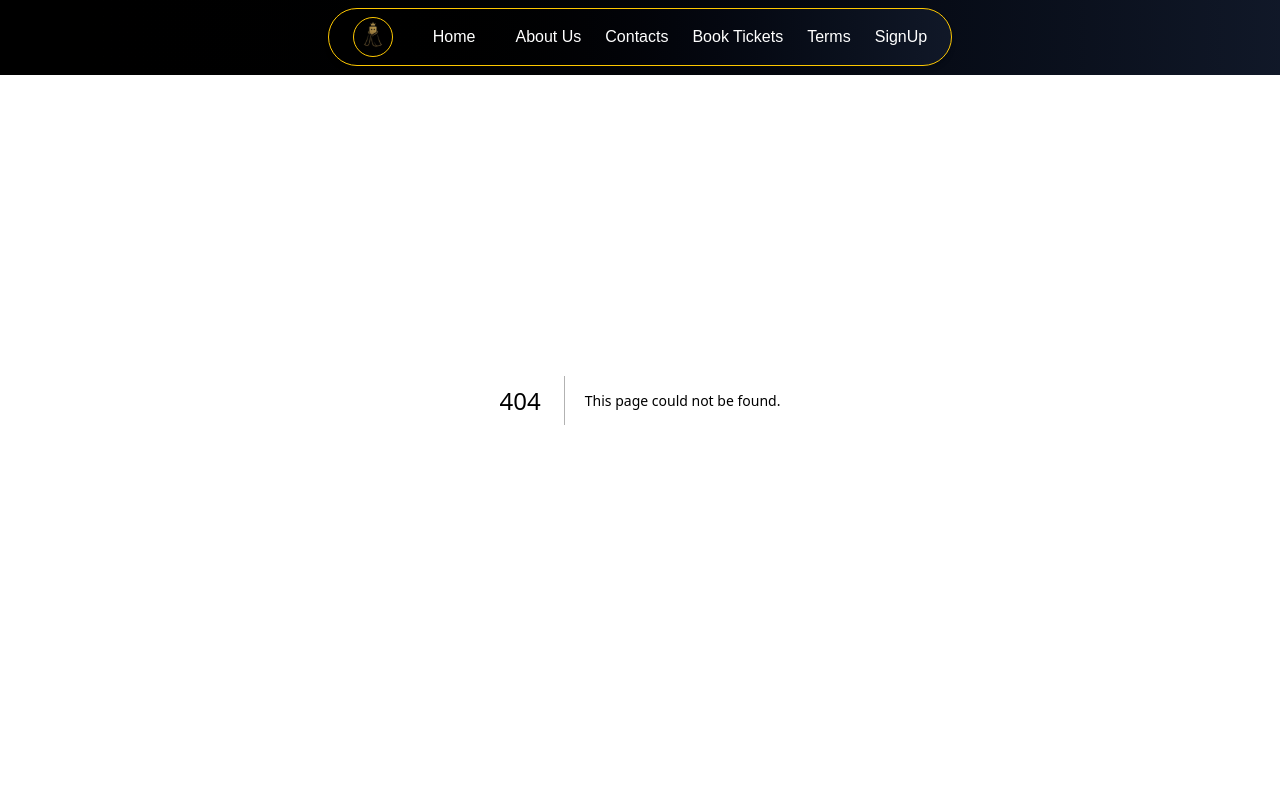
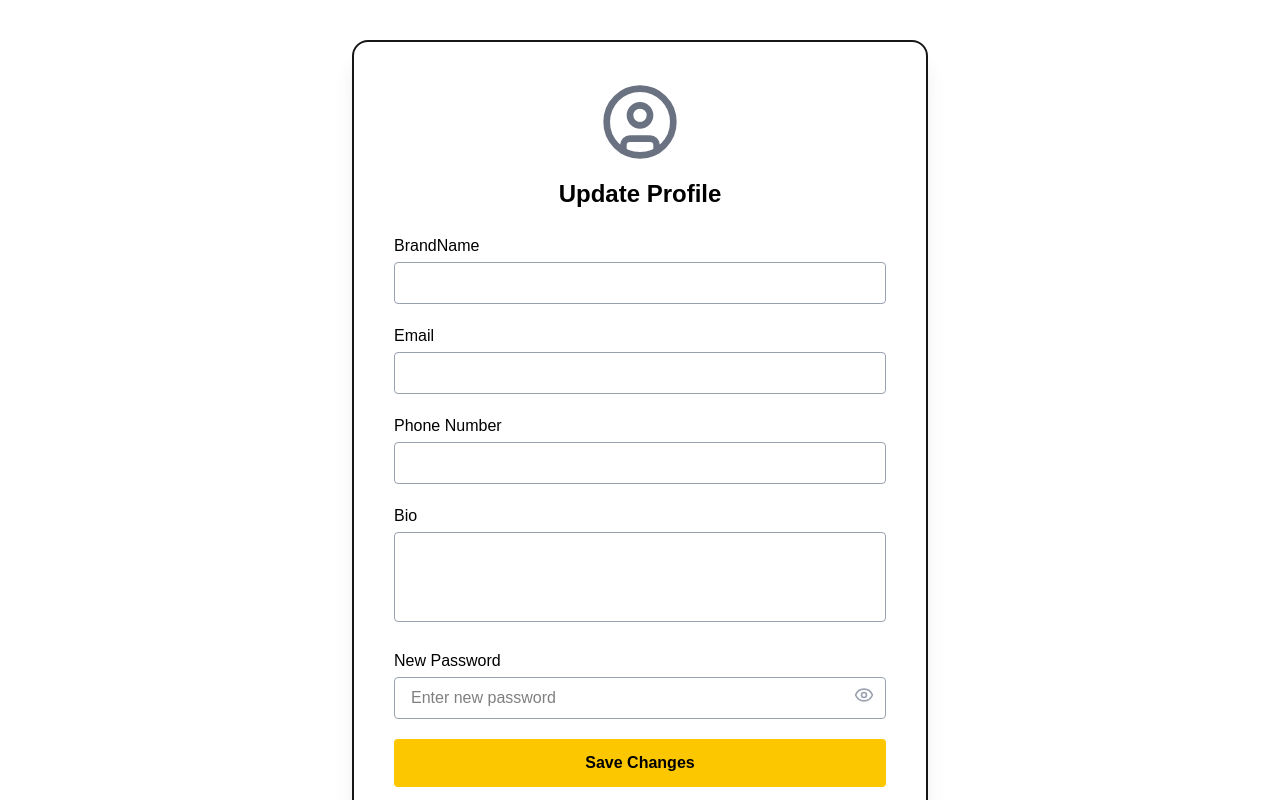
Before and after one commit to Samdav2/echelontix, a Next.js app: page /update-profile in a window 1280 px wide. Before the commit this address had no page. Shown: the top 800 px of the page. Built offline with nearby package versions, Linux system fonts and the light colour scheme.

Commit message:
updated creatordashboard

```diff
--- a/src/app/dashboard/creator/page.tsx
+++ b/src/app/dashboard/creator/page.tsx
@@ -11,6 +11,9 @@ import {
   Trash2,
   Settings
 } from "lucide-react";
+
+
+// Types
 
 type EventStatus = 'published' | 'draft' | 'ended';
 
@@ -59,6 +62,8 @@ export default function CreatorDashboard() {
   const totalAttendees = mockEvents.reduce((sum, event) => sum + event.attendees, 0);
   const publishedEvents = mockEvents.filter(event => event.status === 'published').length;
 
+  const [settingsOpen, setSettingsOpen] = useState(false);
+
   const getStatusColor = (status: any) => {
     switch (status) {
       case 'published': return 'bg-green-500';
@@ -83,6 +88,14 @@ export default function CreatorDashboard() {
 
   const goToExplore = () => {
     router.push('/explore');
+  };
+
+  const goToUpdateProfile = () => {
+    router.push('/update-profile');
+  };
+
+  const logout = () => {
+    router.push('/auth/signin');
   };
 
   const handleEdit = (id: string) => {
@@ -117,16 +130,49 @@ export default function CreatorDashboard() {
       </div>
 
       {/* Top Buttons */}
-      <div className="flex justify-between">
-        <button className="flex items-center text-white hover:text-white-900">
-          <Settings className="w-5 h-5 mr-2" />
-          Settings
-        </button>
+      <div className="flex justify-between items-center">
+        <div className="relative">
+          <button
+            onClick={() => setSettingsOpen(!settingsOpen)}
+            className="flex items-center text-white hover:text-white-900"
+          >
+            <Settings className="w-5 h-5 mr-2" />
+            Settings
+          </button>
 
-        <button onClick={goToCreateEvent} className="flex items-center bg-yellow-600 text-white px-4 py-2 rounded shadow hover:bg-yellow-700 transition">
-          <Plus className="w-4 h-4 mr-2" />
-          Create Event
-        </button>
+          {settingsOpen && (
+            <div className="absolute z-10 mt-2 w-40 bg-white text-black rounded shadow-lg py-2">
+              <button
+                onClick={goToUpdateProfile}
+                className="w-full text-left px-4 py-2 hover:bg-gray-100"
+              >
+                Update Profile
+              </button>
+              <button
+                onClick={logout}
+                className="w-full text-left px-4 py-2 hover:bg-gray-100"
+              >
+                Logout
+              </button>
+            </div>
+          )}
+        </div>
+
+        <div className="flex gap-3">
+          <button
+            onClick={goToExplore}
+            className="bg-purple-700 text-white px-4 py-2 rounded shadow hover:bg-purple-800 transition"
+          >
+            Explore
+          </button>
+
+          <button
+            onClick={goToCreateEvent}
+            className="bg-yellow-600 text-white px-4 py-2 rounded shadow hover:bg-yellow-700 transition"
+          >
+            Create Event
+          </button>
+        </div>
       </div>
 
       {/* Stats */}
@@ -156,16 +202,6 @@ export default function CreatorDashboard() {
           <p className="text-xs text-purple-600 mt-1">Events currently live</p>
         </div>
       </div>
-
-       {/* Top Buttons */}
-      <div className="flex justify-between">
-
-        <button onClick={goToExplore} className="flex items-center bg-yellow-700 text-white px-4 py-2 rounded shadow hover:bg-yellow-800 transition">
-          <Plus className="w-4 h-4 mr-2" />
-           Explore
-        </button>
-      </div>
-
 
       {/* Events List */}
       <div className="rounded-lg shadow p-6 bg-white">
--- a/src/app/explore/page.tsx
+++ b/src/app/explore/page.tsx
@@ -246,7 +246,7 @@ const InterestSelection = () => {
                     ? "bg-red-600 text-white"
                     : tab === "past"
                     ? "bg-gray-600 text-white"
-                    : "bg-purple-600 text-white"
+                    : "bg-yellow-600 text-white"
                   : "text-gray-300 hover:bg-gray-700"
               }`}
             >
--- a/src/app/layout.tsx
+++ b/src/app/layout.tsx
@@ -37,6 +37,7 @@ export default function RootLayout({
     pathname === "/choose-role" ||
     pathname === "/registration" ||
     pathname === "/create-event" ||
+    pathname === "/update-profile" ||
     pathname.startsWith("/dashboard");
 
   return (
--- /dev/null
+++ b/src/app/update-profile/page.tsx
@@ -0,0 +1,120 @@
+'use client';
+
+import React, { useState } from 'react';
+import { useRouter } from 'next/navigation';
+import { Eye, EyeOff, UserCircle } from 'lucide-react';
+
+export default function UpdateProfile() {
+  const router = useRouter();
+  const [showPassword, setShowPassword] = useState(false);
+  const [formData, setFormData] = useState({
+    name: '',
+    email: '',
+    phone: '',
+    bio: '',
+    password: '',
+  });
+
+  const handleChange = (e: React.ChangeEvent<HTMLInputElement | HTMLTextAreaElement>) => {
+    setFormData({ ...formData, [e.target.name]: e.target.value });
+  };
+
+  const togglePasswordVisibility = () => setShowPassword(!showPassword);
+
+  const handleSubmit = (e: React.FormEvent) => {
+    e.preventDefault();
+    alert('Profile updated successfully!');
+    router.push('/dashboard/organizer');
+  };
+
+  return (
+    <div className="min-h-screen flex items-center bg-white justify-center px-4 md:px-8 py-10 ">
+      <div className="w-full max-w-xl bg-white border-2 rounded-2xl p-6 md:p-10 shadow-xl">
+        {/* User Icon */}
+        <div className="flex justify-center mb-4">
+          <UserCircle className="w-20 h-20 text-gray-500" />
+        </div>
+
+        <h2 className="text-2xl font-bold mb-6 text-black text-center">Update Profile</h2>
+
+        <form onSubmit={handleSubmit} className="space-y-5">
+          <div>
+            <label className="block mb-1 font-medium text-black">BrandName</label>
+            <input
+              type="text"
+              name="name"
+              value={formData.name}
+              onChange={handleChange}
+              required
+              className="w-full px-4 py-2 rounded bg-white border border-gray-400 text-black focus:outline-none focus:ring-2 focus:ring-yellow-400"
+            />
+          </div>
+
+          <div>
+            <label className="block mb-1 text-black font-medium">Email</label>
+            <input
+              type="email"
+              name="email"
+              value={formData.email}
+              onChange={handleChange}
+              required
+              className="w-full px-4 py-2 rounded bg-white border border-gray-400 text-black focus:outline-none focus:ring-2 focus:ring-yellow-400"
+            />
+          </div>
+
+          <div>
+            <label className="block mb-1 text-black font-medium">Phone Number</label>
+            <input
+              type="tel"
+              name="phone"
+              value={formData.phone}
+              onChange={handleChange}
+              className="w-full px-4 py-2 rounded bg-white border border-gray-400 text-black focus:outline-none focus:ring-2 focus:ring-yellow-400"
+            />
+          </div>
+
+          <div>
+            <label className="block mb-1 font-medium text-black">Bio</label>
+            <textarea
+              name="bio"
+              value={formData.bio}
+              onChange={handleChange}
+              rows={3}
+              className="w-full px-4 py-2 rounded bg-white border border-gray-400 text-black focus:outline-none focus:ring-2 focus:ring-yellow-400 resize-none"
+            ></textarea>
+          </div>
+
+          <div className="relative">
+            <label className="block mb-1 font-medium text-black">New Password</label>
+            <input
+              type={showPassword ? 'text' : 'password'}
+              name="password"
+              value={formData.password}
+              onChange={handleChange}
+              placeholder="Enter new password"
+              className="w-full px-4 py-2 pr-10 rounded bg-white border border-gray-400 text-black focus:outline-none focus:ring-2 focus:ring-yellow-400"
+            />
+            {showPassword ? (
+              <EyeOff
+                onClick={togglePasswordVisibility}
+                className="absolute right-3 top-9 w-5 h-5 text-gray-400 cursor-pointer"
+              />
+            ) : (
+              <Eye
+                onClick={togglePasswordVisibility}
+                className="absolute right-3 top-9 w-5 h-5 text-gray-400 cursor-pointer"
+              />
+            )}
+          </div>
+
+          <button
+            type="submit"
+            className="w-full bg-yellow-400 text-black font-semibold py-3 rounded hover:bg-yellow-300 transition"
+          >
+            Save Changes
+          </button>
+        </form>
+      </div>
+    </div>
+  );
+}
```
